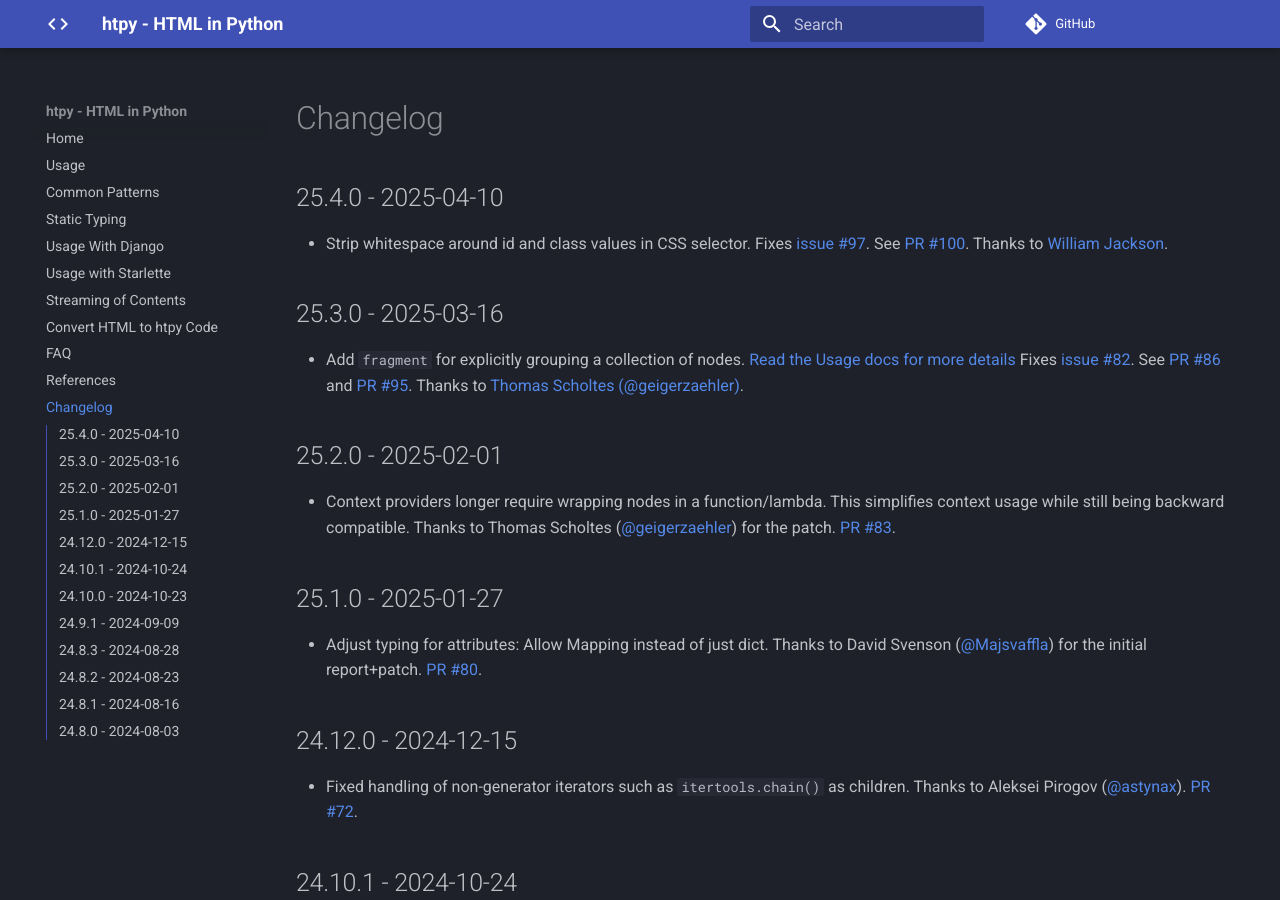
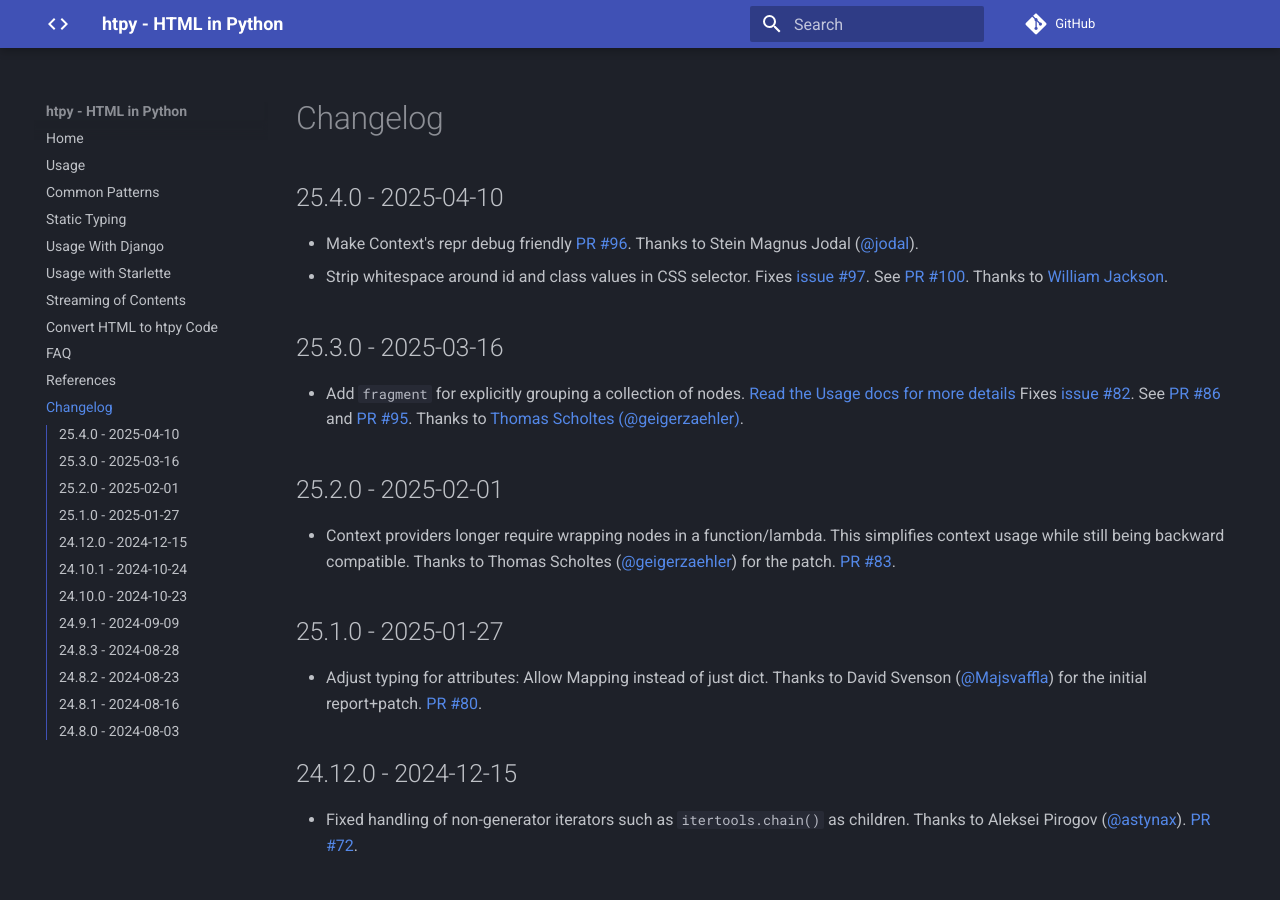
Before and after one commit to pelme/htpy, an MkDocs documentation site: the page built from docs/changelog.md, in a window 1280 px wide and 900 px high. Built offline with MkDocs 1.6.1 and Material for MkDocs 9.7.7, drawn with Linux system fonts in a browser that asks for light colours; comment, search, counter and statistics services are not loaded.

Commit message:
Add missing changelog for #96.

```diff
--- a/docs/changelog.md
+++ b/docs/changelog.md
@@ -1,6 +1,7 @@
 # Changelog
 
 ## 25.4.0 - 2025-04-10
+- Make Context's repr debug friendly [PR #96](https://github.com/pelme/htpy/pull/96). Thanks to Stein Magnus Jodal ([@jodal](https://github.com/jodal)).
 - Strip whitespace around id and class values in CSS selector. Fixes
 [issue #97](https://github.com/pelme/htpy/issues/97). See [PR #100](https://github.com/pelme/htpy/pull/100).
 Thanks to [William Jackson](https://github.com/williamjacksn).
```
